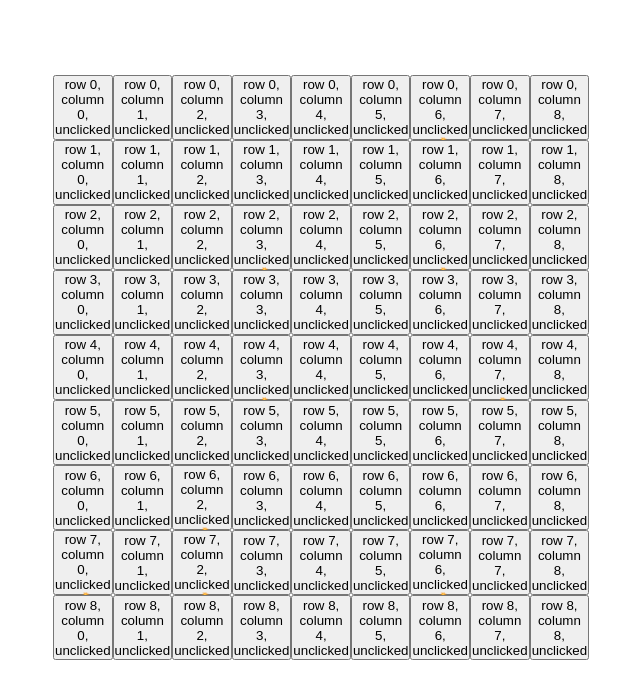
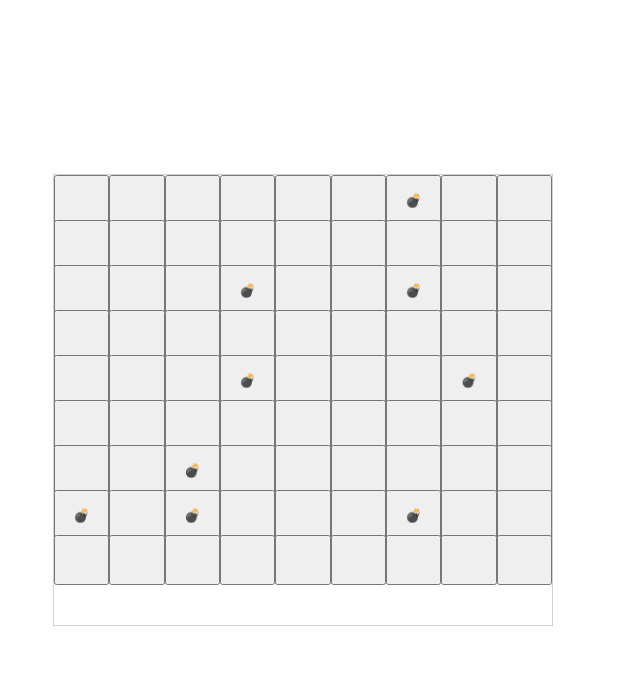
Before and after one commit to perpetualgrimace/minesweeper-test, a React (Create React App) app: page / in a window 1280 px wide. Shown: the top 698 px of the page, without its empty margins (337-977 px from the left). Built offline with nearby package versions, Linux system fonts and the light colour scheme.

Commit message:
couldn't resist styling the tiles a tiny bit

```diff
--- a/src/App.css
+++ b/src/App.css
@@ -17,6 +17,13 @@
 	display: grid;
 	grid-auto-rows: 10%;
 	grid-template-columns: 1fr 1fr 1fr 1fr 1fr 1fr 1fr 1fr 1fr;
-	/* TODO: sizing */
 	width: 500px;
+	border: 1px solid lightgray;
 }
+
+/* it's a button */
+.ms-tile {
+	/* sizing */
+	min-width: 50px;
+	min-height: 50px;
+}
--- a/src/App.jsx
+++ b/src/App.jsx
@@ -13,7 +13,7 @@
     this.state = {
       tiles: defaultTiles,
       mineCount: 10,
-      debug: true
+      debug: false
     };
   }
 
```
